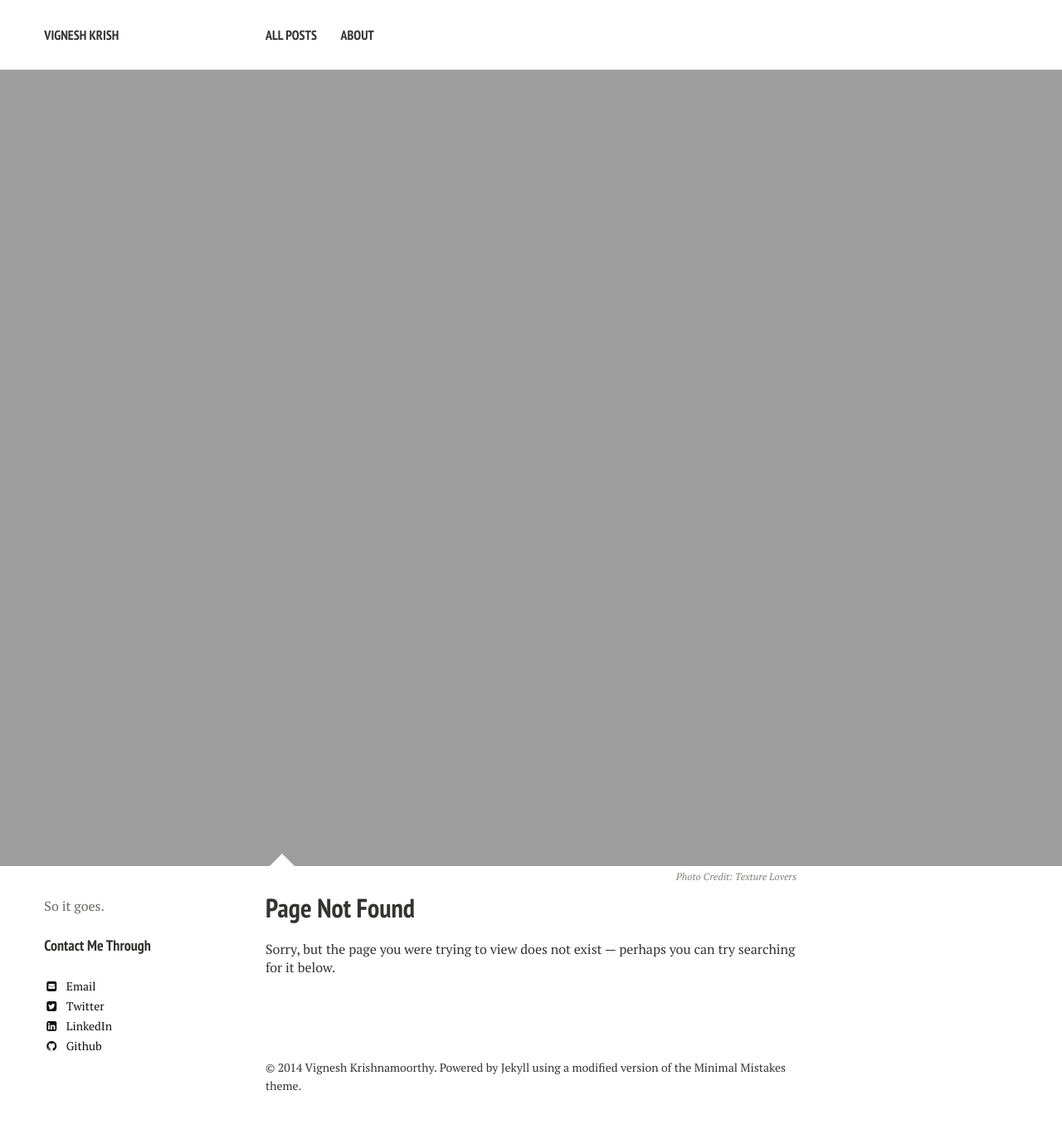
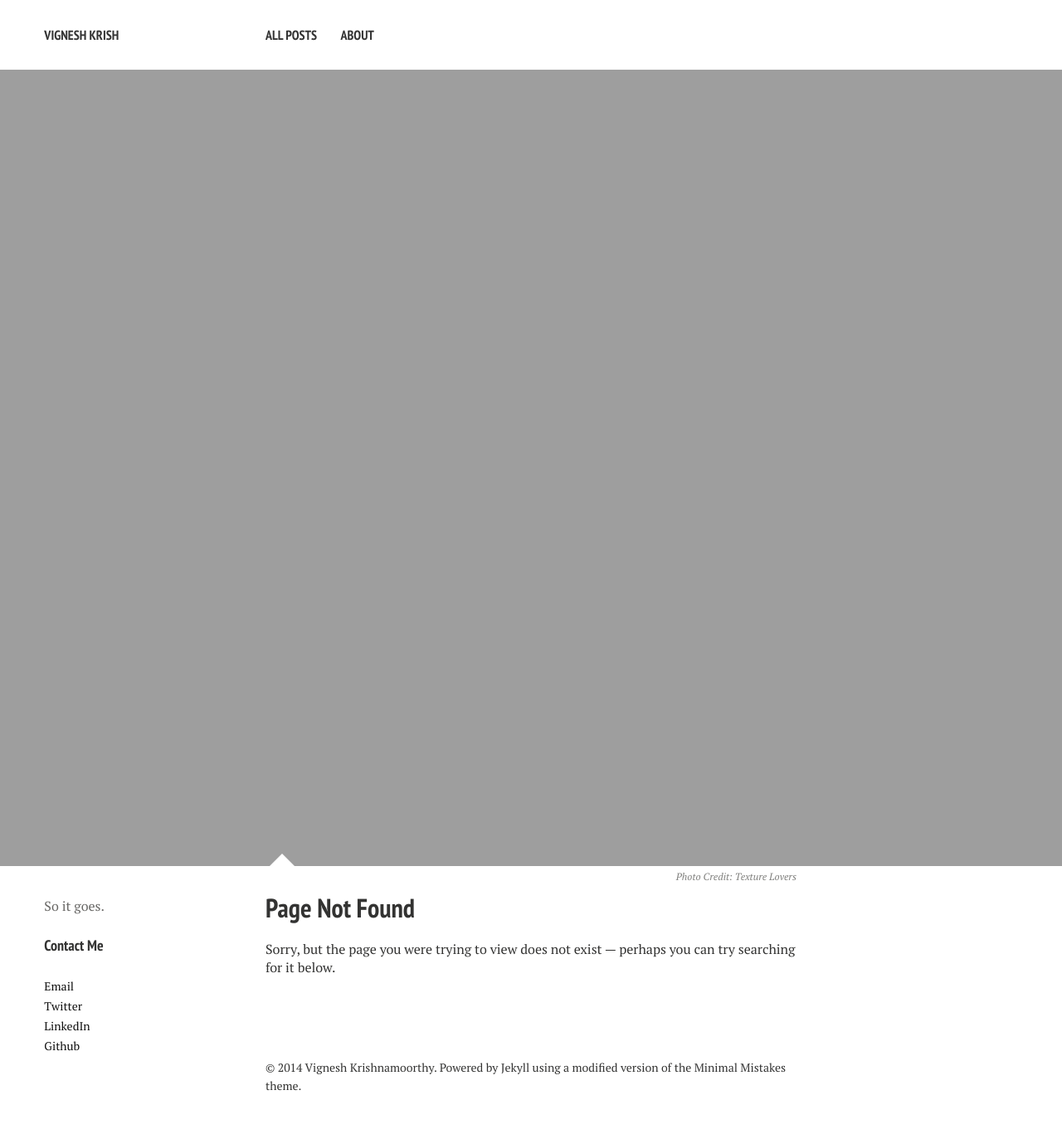
Before and after one commit to vignkri/vignkri.github.io, a Jekyll site: the page built from 404.md, in a window 1280 px wide. Shown: the whole page at 83% size. Built offline with Jekyll 4.4.1, drawn with Linux system fonts in a browser that asks for light colours; nearby versions of some CDN libraries.

Commit message:
Updated Stuff. Removed a few social media again.

```diff
--- a/_includes/_author-bio.html
+++ b/_includes/_author-bio.html
@@ -1,19 +1,7 @@
 <font size="3" color="696866">{{ author.bio }}</font>
 <br>
-<h4>Contact Me Through</h4>
-{% if author.email %}<a href="mailto:{{ author.email }}" class="author-social" target="_blank"><i class="fa fa-fw fa-envelope-square"></i> Email</a>{% endif %}
-{% if author.twitter %}<a href="http://twitter.com/{{ author.twitter }}" class="author-social" target="_blank"><i class="fa fa-fw fa-twitter-square"></i> Twitter</a>{% endif %}
-{% if author.facebook %}<a href="http://facebook.com/{{ author.facebook }}" class="author-social" target="_blank"><i class="fa fa-fw fa-facebook-square"></i> Facebook</a>{% endif %}
-{% if author.google.plus %}<a href="http://plus.google.com/+{{ author.google.plus }}" class="author-social" target="_blank"><i class="fa fa-fw fa-google-plus-square"></i> Google+</a>{% endif %}
-{% if author.linkedin %}<a href="http://linkedin.com/in/{{ author.linkedin }}" class="author-social" target="_blank"><i class="fa fa-fw fa-linkedin-square"></i> LinkedIn</a>{% endif %}
-{% if author.instagram %}<a href="http://instagram.com/{{ author.instagram }}" class="author-social" target="_blank"><i class="fa fa-fw fa-instagram"></i> Instagram</a>{% endif %}
-{% if author.tumblr %}<a href="http://{{ author.tumblr }}.tumblr.com" class="author-social" target="_blank"><i class="fa fa-fw fa-tumblr-square"></i> Tumblr</a>{% endif %}
-{% if author.github %}<a href="http://github.com/{{ author.github }}" class="author-social" target="_blank"><i class="fa fa-fw fa-github"></i> Github</a>{% endif %}
-{% if author.stackoverflow %}<a href="http://stackoverflow.com/users/{{ author.stackoverflow }}" class="author-social" target="_blank"><i class="fa fa-fw fa-stack-overflow"></i> Stackoverflow</a>{% endif %}
-{% if author.lastfm %}<a href="http://lastfm.com/user/{{ author.lastfm }}" class="author-social" target="_blank"><i class="fa fa-fw fa-music"></i> Last.fm</a>{% endif %}
-{% if author.dribbble %}<a href="http://dribbble.com/{{ author.dribbble }}" class="author-social" target="_blank"><i class="fa fa-fw fa-dribbble"></i> Dribbble</a>{% endif %}
-{% if author.pinterest %}<a href="http://www.pinterest.com/{{ author.pinterest }}" class="author-social" target="_blank"><i class="fa fa-fw fa-pinterest"></i> Pinterest</a>{% endif %}
-{% if author.foursquare %}<a href="http://foursquare.com/{{ author.foursquare }}" class="author-social" target="_blank"><i class="fa fa-fw fa-foursquare"></i> Foursquare</a>{% endif %}
-{% if author.steam %}<a href="http://steamcommunity.com/id/{{ author.steam }}" class="author-social" target="_blank"><i class="fa fa-fw fa-steam-square"></i> Steam</a>{% endif %}
-{% if author.youtube %}<a href="https://youtube.com/user/{{ author.youtube }}" class="author-social" target="_blank"><i class="fa fa-fw fa-youtube-square"></i> Youtube</a>{% endif %}
-{% if author.soundcloud %}<a href="http://soundcloud.com/{{ author.soundcloud }}" class="author-social" target="_blank"><i class="fa fa-fw fa-soundcloud"></i> Soundcloud</a>{% endif %}
+<h4>Contact Me</h4>
+{% if author.email %}<a href="mailto:{{ author.email }}" class="author-social" target="_blank">Email</a>{% endif %}
+{% if author.twitter %}<a href="http://twitter.com/{{ author.twitter }}" class="author-social" target="_blank">Twitter</a>{% endif %}
+{% if author.linkedin %}<a href="http://linkedin.com/in/{{ author.linkedin }}" class="author-social" target="_blank">LinkedIn</a>{% endif %}
+{% if author.github %}<a href="http://github.com/{{ author.github }}" class="author-social" target="_blank">Github</a>{% endif %}
```
